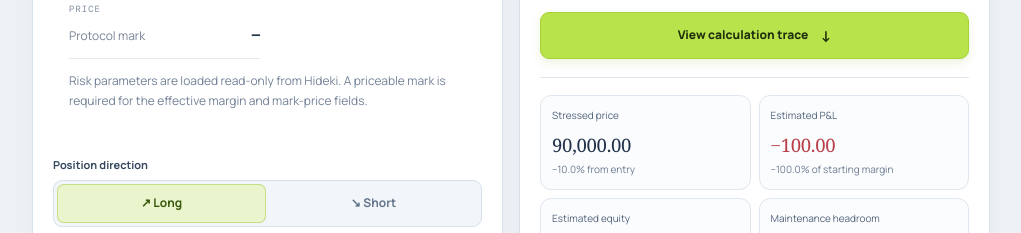
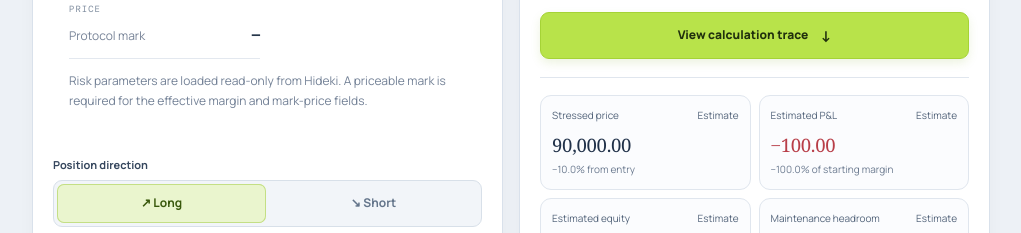
Before and after one commit to Temmygabriel/dreamdex-perps-flight-recorder, a website built with Vite: page index.html in a window 1280 px wide. Shown: the part 1046-1279 px from the top of the page, without its empty margins (247-1268 px from the left). Built offline with nearby package versions, Linux system fonts and the light colour scheme; files whose address does not match are found by name.

Commit message:
fix(ui): label stress outputs as estimates

```diff
--- a/index.html
+++ b/index.html
@@ -31,7 +31,7 @@
 <section class="panel stress-panel"><div class="panel-head"><div class="panel-title"><span class="step-number">02</span><div><h3>Apply market stress</h3><p>Change the shock to see results update instantly.</p></div></div><span class="tiny-chip purple-chip">INSTANT MODEL</span></div>
 <div class="shock-display"><div><span class="muted-label">PRICE SHOCK</span><div class="shock-value" id="shock-label">−10.0<span>%</span></div></div><div class="shock-icon" id="shock-icon" aria-hidden="true">↘</div></div><input class="range shock-range" id="shock" aria-label="Price shock percentage" type="range" min="-50" max="50" step="0.5" value="-10"><div class="range-labels"><span>−50% crash</span><span>0% unchanged</span><span>+50% rally</span></div><div class="preset-row"><button class="preset" data-shock="-20" aria-pressed="false" type="button">−20% severe</button><button class="preset selected" data-shock="-10" aria-pressed="true" type="button">−10% sharp</button><button class="preset" data-shock="-5" aria-pressed="false" type="button">−5% pullback</button><button class="preset" data-shock="0" aria-pressed="false" type="button">0% flat</button><button class="preset" data-shock="10" aria-pressed="false" type="button">+10% rally</button></div><div class="divider"></div>
 <div class="funding-head"><div><h4>Funding scenario</h4><p>Optional estimated funding over the holding period.</p></div><label class="toggle"><span class="toggle-label">Include funding</span><input type="checkbox" id="funding-toggle"><span class="toggle-switch" aria-hidden="true"></span></label></div><div class="form-two funding-fields" id="funding-fields" aria-disabled="true"><div class="field-group"><label for="funding-rate">8h rate <span>%</span></label><div class="input-wrap"><input id="funding-rate" type="number" step="0.001" value="0.08" disabled><span>%</span></div></div><div class="field-group"><label for="funding-periods">Hourly settlements</label><select id="funding-periods" disabled><option value="1">1 hour</option><option value="3" selected>3 hours</option><option value="6">6 hours</option><option value="9">9 hours</option></select></div></div><p class="funding-note" id="funding-note">Funding is off. Turn it on to model an explicit constant-rate assumption.</p><button class="button button-primary run-button" id="run-scenario" type="button">View calculation trace <span>↓</span></button>
-<div class="metric-grid"><article class="metric-card"><div class="metric-top"><span>Stressed price</span></div><strong id="result-price">$90,000.00</strong><small id="price-change">−10.0% from entry</small></article><article class="metric-card"><div class="metric-top"><span>Estimated P&amp;L</span></div><strong id="result-pnl" class="negative">−$100.00</strong><small id="pnl-percent">−10.0% of starting margin</small></article><article class="metric-card"><div class="metric-top"><span>Estimated equity</span></div><strong id="result-equity">$0.00</strong><small>Starting margin + scenario P&amp;L</small></article><article class="metric-card"><div class="metric-top"><span>Maintenance headroom</span></div><strong id="result-headroom">−$22.50</strong><small id="headroom-sub">At or below simplified maintenance estimate</small></article></div></section></div>
+<div class="metric-grid"><article class="metric-card"><div class="metric-top"><span>Stressed price</span><span class="estimate-tag" data-scope-open>Estimate</span></div><strong id="result-price" data-scope-open>$90,000.00</strong><small id="price-change">−10.0% from entry</small></article><article class="metric-card"><div class="metric-top"><span>Estimated P&amp;L</span><span class="estimate-tag" data-scope-open>Estimate</span></div><strong id="result-pnl" data-scope-open class="negative">−$100.00</strong><small id="pnl-percent">−10.0% of starting margin</small></article><article class="metric-card"><div class="metric-top"><span>Estimated equity</span><span class="estimate-tag" data-scope-open>Estimate</span></div><strong id="result-equity" data-scope-open>$0.00</strong><small>Starting margin + scenario P&amp;L</small></article><article class="metric-card"><div class="metric-top"><span>Maintenance headroom</span><span class="estimate-tag" data-scope-open>Estimate</span></div><strong id="result-headroom" data-scope-open>−$22.50</strong><small id="headroom-sub">At or below simplified maintenance estimate</small></article></div></section></div>
 <section class="results-section" id="results"><div class="section-heading results-heading"><div><div class="eyebrow">SCENARIO OUTPUT</div><h2>Calculation details</h2></div><span class="result-status" id="scenario-status" role="status" aria-live="polite">LIVE PREVIEW</span></div>
 
 <div class="results-grid"><section class="panel chart-panel"><div class="panel-head"><div><h3>Equity vs. maintenance</h3><p>Illustrative threshold comparison at this shock.</p></div><span class="tiny-chip">USDso</span></div><div class="bar-compare"><div class="bar-row"><div class="bar-caption"><span>Estimated equity</span><strong id="bar-equity-label">$0.00</strong></div><div class="bar-track"><div class="bar-fill equity-fill" id="equity-bar"></div></div></div><div class="bar-row"><div class="bar-caption"><span>Maintenance estimate</span><strong id="bar-maint-label">$22.50</strong></div><div class="bar-track"><div class="bar-fill maintenance-fill" id="maintenance-bar"></div></div></div></div><div class="threshold-note warning" id="threshold-note"><span class="status-dot"></span><div><strong>At or below estimated maintenance</strong><p>This default scenario has non-positive headroom. It does not prove that dreamDEX would liquidate this position.</p></div></div></section>
```
